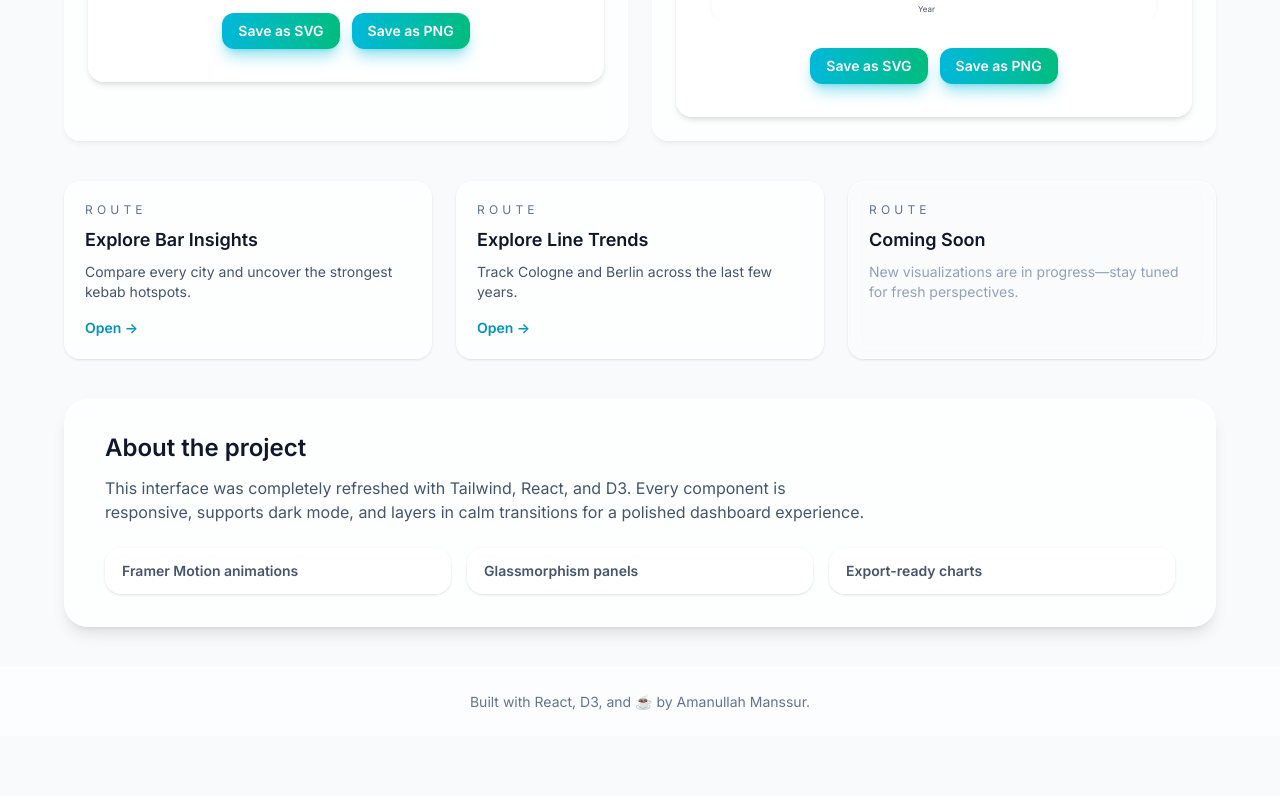
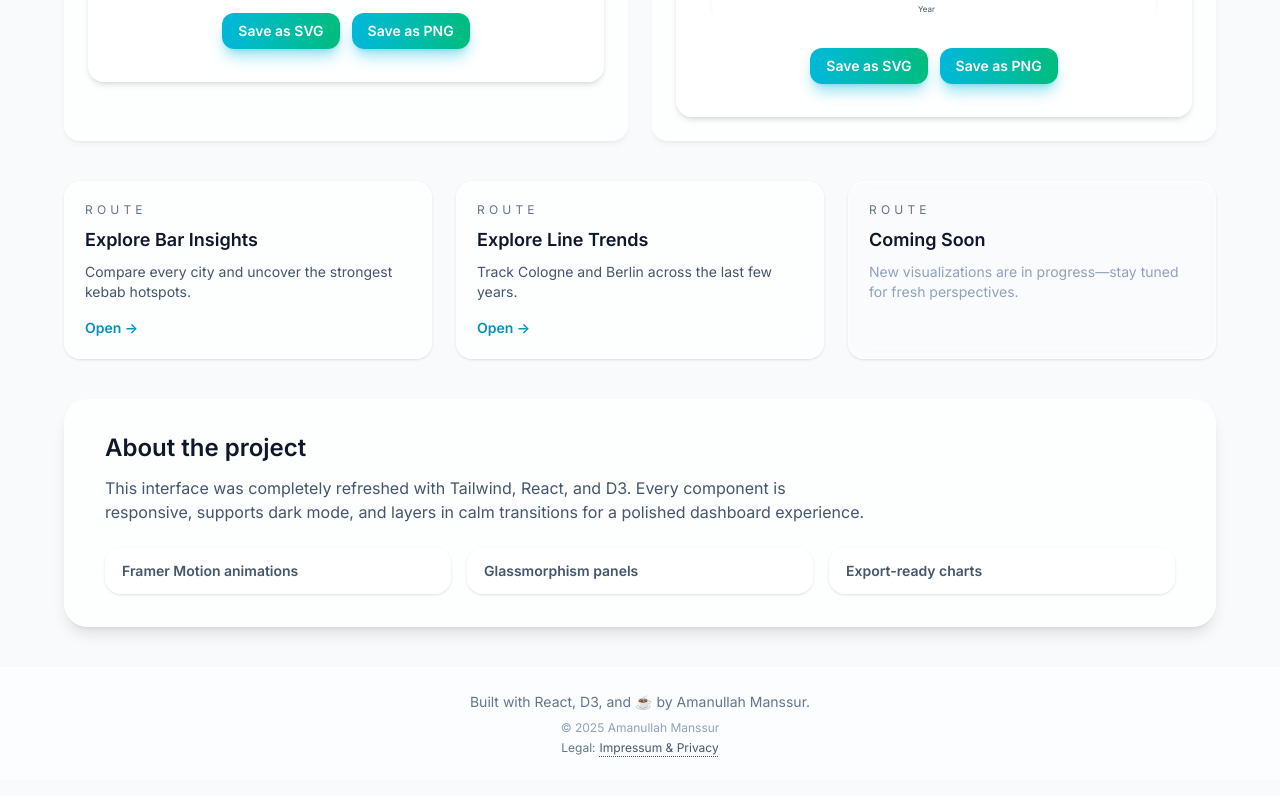
Before and after one commit to amanssur-tech/d3-visualizations, a React (Vite) app: page / in a window 1280 px wide. Shown: the part 1033-1829 px from the top of the page. Before the commit the page ends 1787 px from the top, so only its background shows below. Built offline with nearby package versions, Linux system fonts and the light colour scheme.

Commit message:
chore(footer): add legal link to main site for Impressum & Datenschutz compliance

```diff
--- a/src/components/Footer.tsx
+++ b/src/components/Footer.tsx
@@ -3,6 +3,7 @@ import { useTranslation } from 'react-i18next';
 
 const Footer = () => {
   const { t } = useTranslation('footer');
+  const legalHref = t('legal.href');
   return (
     <motion.footer
       className="border-t border-white/60 bg-white/60 px-4 py-6 text-center text-sm text-slate-500 backdrop-blur dark:border-white/5 dark:bg-neutral-950/70 dark:text-slate-400"
@@ -11,6 +12,20 @@ const Footer = () => {
       transition={{ duration: 0.6, ease: 'easeOut', delay: 0.25 }}
     >
       <p>{t('signature')}</p>
+      <div className="mt-2 flex flex-col items-center gap-1 text-xs text-slate-400 dark:text-slate-500">
+        <span>{t('copyright')}</span>
+        <p>
+          <span className="mr-1 text-slate-500 dark:text-slate-400">{t('legal.label')}</span>
+          <a
+            href={typeof legalHref === 'string' ? legalHref : 'https://amanssur.com/legal'}
+            target="_blank"
+            rel="noreferrer"
+            className="text-slate-600 underline decoration-dotted underline-offset-4 transition-colors hover:text-slate-900 dark:text-slate-300 dark:hover:text-white"
+          >
+            {t('legal.link')}
+          </a>
+        </p>
+      </div>
     </motion.footer>
   );
 };
--- a/src/i18n/locales/de.json
+++ b/src/i18n/locales/de.json
@@ -46,7 +46,13 @@
     }
   },
   "footer": {
-    "signature": "Gebaut mit React, D3 und ☕️ von Amanullah Manssur."
+    "signature": "Gebaut mit React, D3 und ☕️ von Amanullah Manssur.",
+    "copyright": "© 2025 Amanullah Manssur",
+    "legal": {
+      "label": "Rechtliches:",
+      "link": "Impressum & Datenschutz",
+      "href": "https://amanssur.com/de/legal"
+    }
   },
   "dashboard": {
     "hero": {
--- a/src/i18n/locales/en.json
+++ b/src/i18n/locales/en.json
@@ -46,7 +46,13 @@
     }
   },
   "footer": {
-    "signature": "Built with React, D3, and ☕️ by Amanullah Manssur."
+    "signature": "Built with React, D3, and ☕️ by Amanullah Manssur.",
+    "copyright": "© 2025 Amanullah Manssur",
+    "legal": {
+      "label": "Legal:",
+      "link": "Impressum & Privacy",
+      "href": "https://amanssur.com/legal"
+    }
   },
   "dashboard": {
     "hero": {
```
